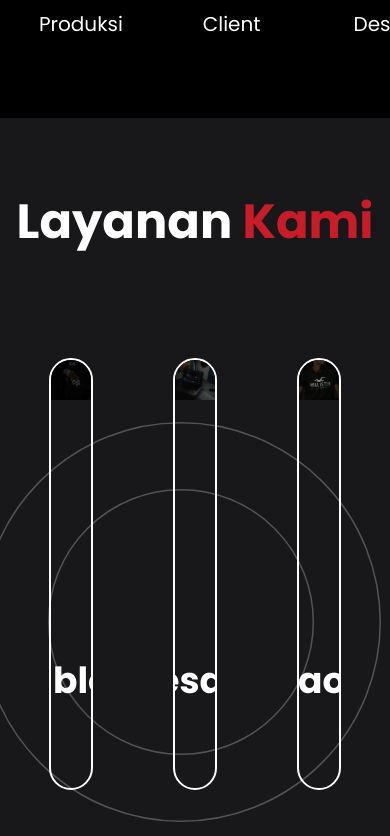
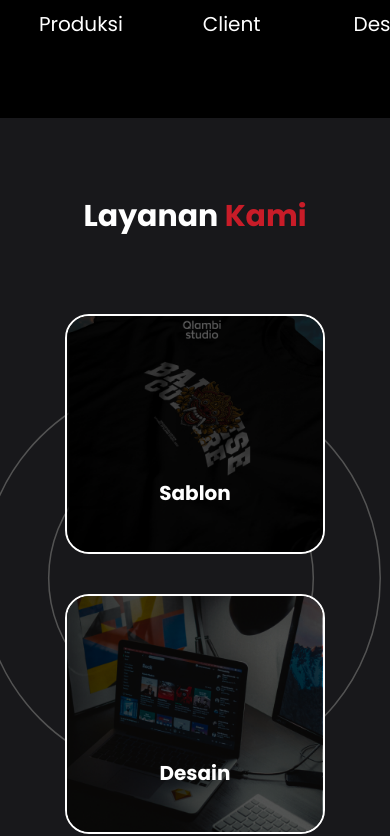
Before and after one commit to thenewsatria/qlambi-landing, a React (Vite) app: page / in a window 390 px wide. Shown: the part 1468-2304 px from the top of the page. Built offline with nearby package versions, Linux system fonts and the light colour scheme.

Commit message:
add responsivity to services section

```diff
--- a/src/App.tsx
+++ b/src/App.tsx
@@ -292,9 +292,9 @@ function App() {
         </div>
       </section>
       {/* Layanan Section */}
-      <section className='pt-20 bg-zinc-900 pb-40' id='layanan' ref={mainSections.get('layanan')}>
-        <div className='text-center pb-28'>
-          <h1 className='text-5xl font-bold text-white'>Layanan <span className='text-primary'>Kami</span></h1>
+      <section className='pt-20 bg-zinc-900 pb-20 2xl:pb-40' id='layanan' ref={mainSections.get('layanan')}>
+        <div className='text-center mb-20 2xl:mb-28'>
+          <h1 className='font-bold text-white text-3xl lg:text-4xl xl:text-3xl 2xl:text-4xl'>Layanan <span className='text-primary'>Kami</span></h1>
         </div>
         <div className='flex justify-center relative'>
           <div className="absolute top-[4rem] left-[-1.2rem]">
@@ -303,7 +303,7 @@ function App() {
           <div className="absolute bottom-[-3rem] right-[10rem]">
             <img src={dottedBg1} alt="" />
           </div>
-          <div className='grid gap-20 grid-cols-3 grid-rows-2 auto-cols-max auto-rows-max w-9/12'>
+          <div className='grid gap-10 grid-cols-1 w-4/6 md:gap-10 md:grid-cols-2 md:w-5/6 lg:w-5/6 lg:grid-cols-3 lg:gap-8 xl:gap-10 2xl:gap-14 2xl:grid-cols-3 2xl:grid-rows-2 auto-cols-max auto-rows-max 2xl:w-9/12'>
             {services.map((val, key) => (
               <ServiceBox image={val.img} title={val.serviceName} description={val.serviceDesc} key={key} />
             ))}
@@ -331,7 +331,7 @@ function App() {
               <div className='w-11/12 h-[90%] rounded-2xl rounded-tl-[8rem] absolute border-4 border-white bottom-[2rem] right-0'>
               </div>
             </div> */}
-            <div className='w-5/6 md:w-6/12 lg:w-1/2 mx-auto lg:ml-7 xl:ml-10 2xl:ml-14 relative h-[24rem] md:h-[30rem] lg:h-[38rem] xl:h-[45rem] 2xl:h-screen mb-20 lg:mb-0'>
+            <div className='w-5/6 md:w-6/12 lg:w-1/2 mx-auto lg:ml-7 xl:ml-10 2xl:ml-14 relative h-[24rem] md:h-[30rem] lg:h-[38rem] xl:h-[45rem~] 2xl:h-screen mb-20 lg:mb-0'>
               <div className='w-11/12 h-[90%] rounded-2xl rounded-tl-[8rem] overflow-hidden absolute z-10 top-0 left-0'>
                 <img className='w-full object-cover object-left' src={whyUs} alt="" />
               </div>
@@ -436,70 +436,6 @@ function App() {
           </div>
         </div>
       </section>
-      {/* Portofolio Section sebelum responsive */}
-      {/* <section className='bg-zinc-900 pt-20 pb-20' id='portofolio' ref={mainSections.get('portofolio')}>
-        <div className='w-4/5 mx-auto flex justify-between items-center'>
-          <div className='w-5/12 mr-24'>
-            <div>
-              <h1 className='text-primary font-semibold text-3xl mb-5'>Portofolio</h1>
-              <h2 className='text-white font-semibold text-4xl mb-8'>Ide dan solusi dari kami untuk pelanggan kami. 😊</h2>
-              <h3 className='text-white text-2xl'>Kami berikan yang terbaik dan untuk pelanggan pelanggan kami.</h3>
-              <div className='mt-16'>
-                <button className='text-white bg-primary font-semibold px-12 py-3 text-xl rounded-full'>Download Katalog Portofolio</button>
-              </div>
-            </div>
-          </div>
-          <div className='w-7/12 flex flex-col'>
-            <div className='w-full overflow-hidden mb-16'>
-              <div className='w-full flex flex-nowrap animate-portofolioslider1'>
-                <div className='rounded-tr-[2.7rem]  rounded-bl-[2.7rem] rounded-tl-xl rounded-br-xl w-80 h-80 bg-zinc-900 flex-[0_0_auto] mr-10 overflow-hidden hover:scale-'>
-                  <img className='object-cover object-center w-full' src={sablon1} alt="" />
-                </div>
-                <div className='rounded-tr-[2.7rem]  rounded-bl-[2.7rem] rounded-tl-xl rounded-br-xl w-80 h-80 bg-zinc-900 flex-[0_0_auto] mr-10 overflow-hidden'>
-                  <img className='object-cover object-center w-full' src={sablon2} alt="" />
-                </div>
-                <div className='rounded-tr-[2.7rem]  rounded-bl-[2.7rem] rounded-tl-xl rounded-br-xl w-80 h-80 bg-zinc-900 flex-[0_0_auto] mr-10 overflow-hidden'>
-                  <img className='object-cover object-center w-full' src={sablon1} alt="" />
-                </div>
-                <div className='rounded-tr-[2.7rem]  rounded-bl-[2.7rem] rounded-tl-xl rounded-br-xl w-80 h-80 bg-zinc-900 flex-[0_0_auto] mr-10 overflow-hidden'>
-                  <img className='object-cover object-center w-full' src={sablon2} alt="" />
-                </div>
-                <div className='rounded-tr-[2.7rem]  rounded-bl-[2.7rem] rounded-tl-xl rounded-br-xl w-80 h-80 bg-zinc-900 flex-[0_0_auto] mr-10 overflow-hidden'>
-                  <img className='object-cover object-center w-full' src={sablon1} alt="" />
-                </div>
-              </div>
-            </div>
-            <div className='w-full overflow-hidden'>
-              <div className='w-full flex flex-nowrap animate-portofolioslider2'>
-                <div className='rounded-tr-[2.7rem]  rounded-bl-[2.7rem] rounded-tl-xl rounded-br-xl w-80 h-80 bg-zinc-900 flex-[0_0_auto] mr-10 overflow-hidden'>
-                  <img className='object-cover object-center w-full' src={desain1} alt="" />
-                </div>
-                <div className='rounded-tr-[2.7rem]  rounded-bl-[2.7rem] rounded-tl-xl rounded-br-xl w-80 h-80 bg-zinc-900 flex-[0_0_auto] mr-10 overflow-hidden'>
-                  <img className='object-cover object-center w-full' src={desain2} alt="" />
-                </div>
-                <div className='rounded-tr-[2.7rem]  rounded-bl-[2.7rem] rounded-tl-xl rounded-br-xl w-80 h-80 bg-zinc-900 flex-[0_0_auto] mr-10 overflow-hidden'>
-                  <img className='object-cover object-center w-full' src={desain3} alt="" />
-                </div>
-                <div className='rounded-tr-[2.7rem]  rounded-bl-[2.7rem] rounded-tl-xl rounded-br-xl w-80 h-80 bg-zinc-900 flex-[0_0_auto] mr-10 overflow-hidden'>
-                  <img className='object-cover object-center w-full' src={desain4} alt="" />
-                </div>
-                <div className='rounded-tr-[2.7rem]  rounded-bl-[2.7rem] rounded-tl-xl rounded-br-xl w-80 h-80 bg-zinc-900 flex-[0_0_auto] mr-10 overflow-hidden'>
-                  <img className='object-cover object-center w-full' src={desain5} alt="" />
-                </div>
-                <div className='rounded-tr-[2.7rem]  rounded-bl-[2.7rem] rounded-tl-xl rounded-br-xl w-80 h-80 bg-zinc-900 flex-[0_0_auto] mr-10 overflow-hidden'>
-                  <img className='object-cover object-center w-full' src={desain1} alt="" />
-                </div>
-                <div className='rounded-tr-[2.7rem]  rounded-bl-[2.7rem] rounded-tl-xl rounded-br-xl w-80 h-80 bg-zinc-900 flex-[0_0_auto] mr-10 overflow-hidden'>
-                  <img className='object-cover object-center w-full' src={desain2} alt="" />
-                </div>
-                <div className='rounded-tr-[2.7rem]  rounded-bl-[2.7rem] rounded-tl-xl rounded-br-xl w-80 h-80 bg-zinc-900 flex-[0_0_auto] mr-10 overflow-hidden'>
-                  <img className='object-cover object-center w-full' src={desain3} alt="" />
-                </div>
-              </div>
-            </div>
-          </div>
-        </div>
-      </section> */}
       {/* Testimoni Section */}
       <section className='bg-black pt-20 pb-20'>
         <div className='w-5/6 mx-auto'>
--- a/src/components/ServiceBox/ServiceBox.tsx
+++ b/src/components/ServiceBox/ServiceBox.tsx
@@ -1,11 +1,11 @@
 function ServiceBox (props: any) {
     return (
-        <div className='group overflow-hidden rounded-3xl relative border-2 border-white h-[27rem]'>
-            <img className='w-full object-cover object-center' src={props.image} alt=""/>
+        <div className='group overflow-hidden rounded-3xl relative border-2 border-white h-[15rem] md:h-[19rem] lg:h-[17rem] xl:h-[20.5rem] 2xl:h-[23rem]'>
+            <img className='w-full h-full object-cover object-center' src={props.image} alt=""/>
             <div className='w-full h-full absolute top-0'></div>
-            <p className='text-white font-bold text-4xl absolute top-3/4 left-1/2 -translate-y-1/2 -translate-x-1/2 group-hover:animate-riseabit animate-setabit'>{props.title}</p>
-            <div className='absolute top-100 group-hover:animate-riseandfadein animate-setandfadeout w-full px-10 mt-14'>
-            <p className='text-center text-white font-semibold text-lg'>{props.description}</p>
+            <p className='text-white font-bold text-xl md:text-2xl 2xl:text-3xl absolute top-3/4 left-1/2 -translate-y-1/2 -translate-x-1/2 group-hover:animate-riseabit animate-setabit'>{props.title}</p>
+            <div className='absolute top-100 group-hover:animate-riseandfadein animate-setandfadeout w-full px-8 md:px-10 lg:px-5 xl:px-10 2xl:px-10 mt-8 2xl:mt-14'>
+                <p className='text-center text-white font-semibold text-xs md:text-sm xl:text-base'>{props.description}</p>
             </div>
         </div>
     )
```
